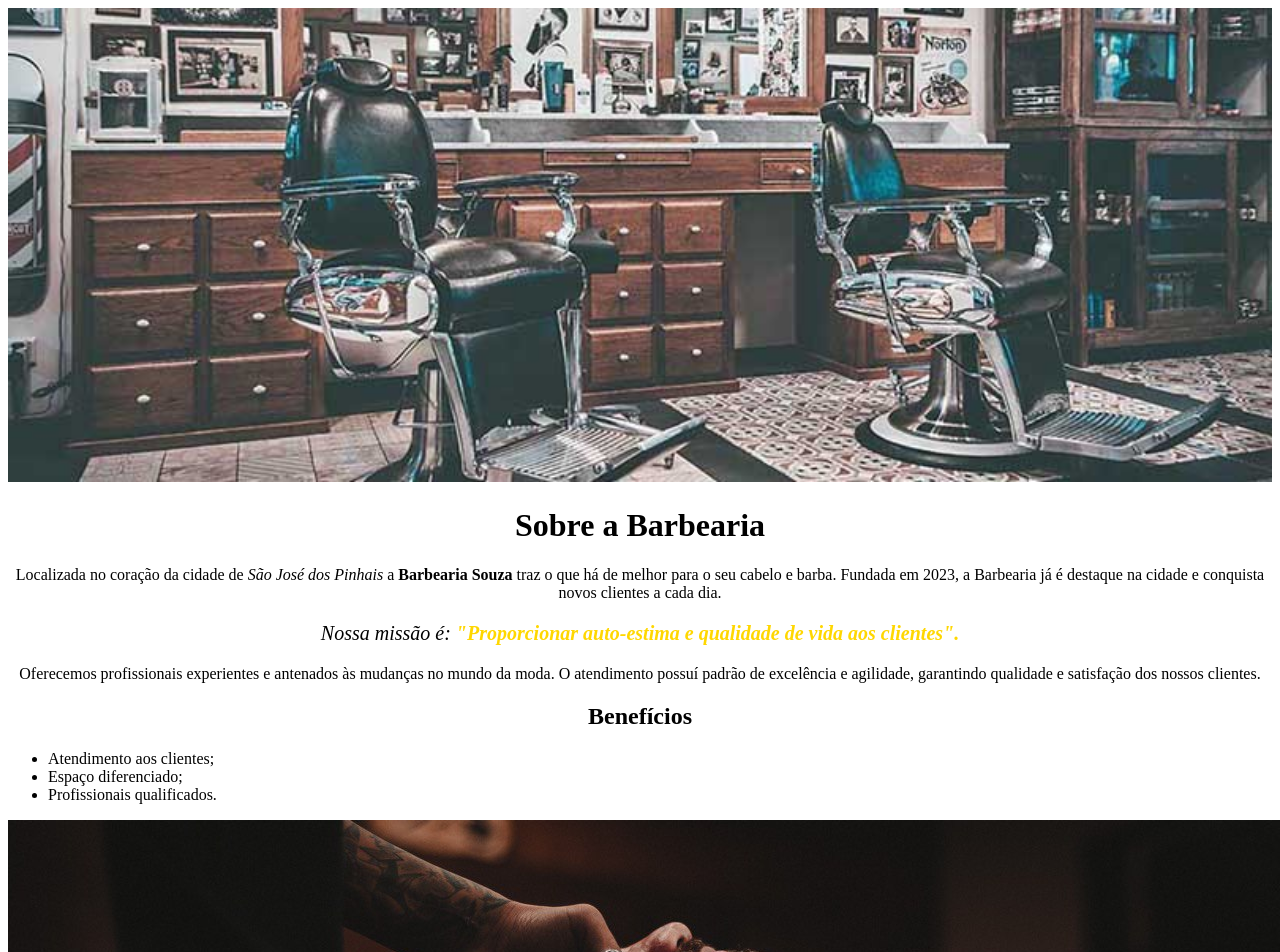
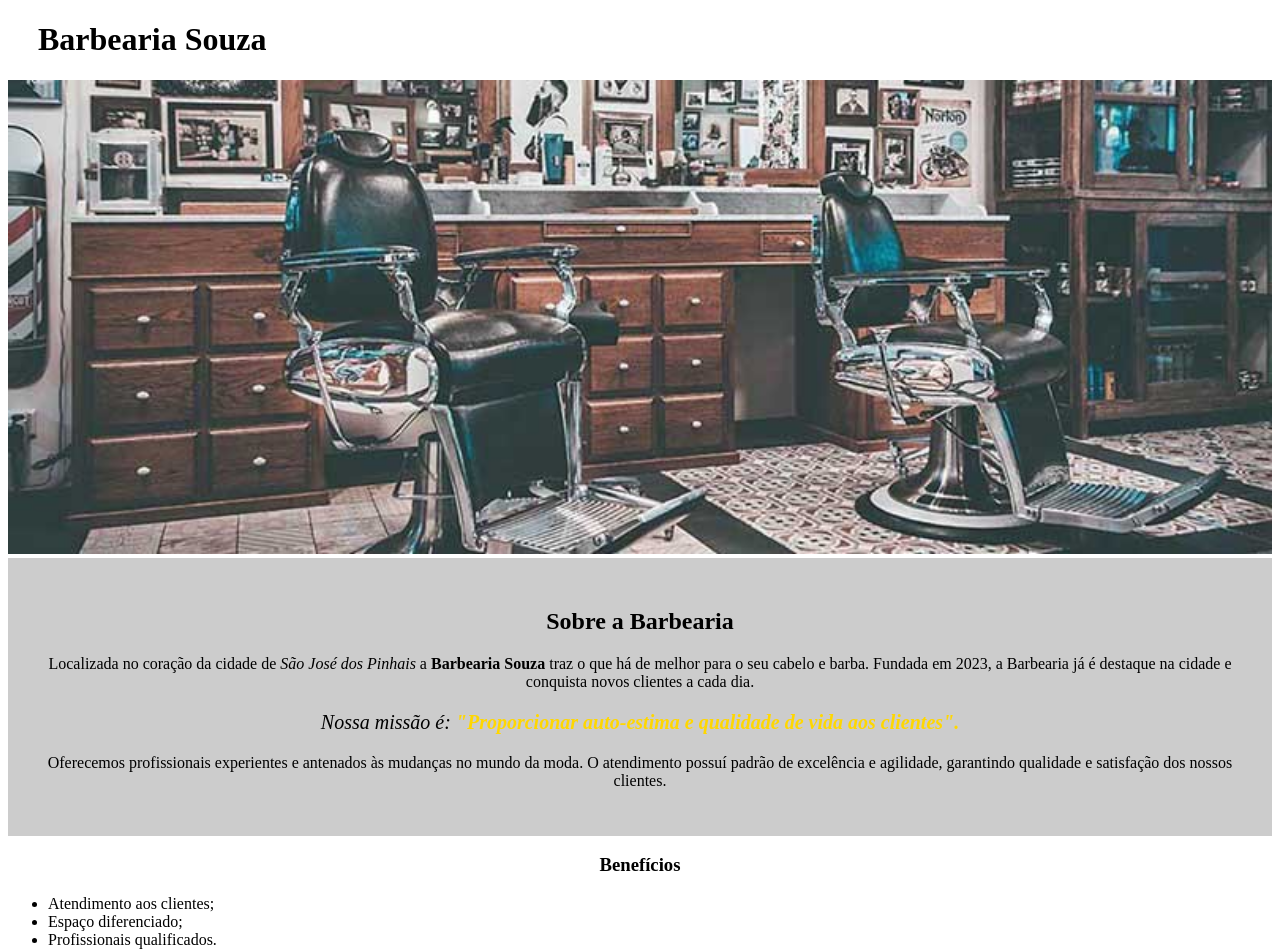
Before and after one commit to luckzXpjl/barbearia, a plain HTML site: page index.html in a window 1280 px wide. Shown: the top 952 px of the page. Drawn offline with Linux system fonts and the light colour scheme.

Commit message:
23/04/24

```diff
--- a/index.html
+++ b/index.html
@@ -10,9 +10,15 @@
 
 <body>
 
+  <header>
+   <h1 class="titulo-principal">Barbearia Souza</h1>
+    </header>
+
   <img id="banner" src="banner.jpg">
 
-  <h1>Sobre a Barbearia</h1>
+  <div class="principal">
+
+  <h2 class="titulo-centralizado">Sobre a Barbearia</h2>
 
   <p>Localizada no coração da cidade de <em> São José dos Pinhais </em> a <strong>Barbearia Souza</strong> traz o que há de melhor para o seu cabelo e barba. Fundada em 2023, a Barbearia já é destaque na cidade e conquista novos clientes a cada dia.</p>
 
@@ -20,13 +26,16 @@
 
   <p>Oferecemos profissionais experientes e antenados às mudanças no mundo da moda. O atendimento possuí padrão de excelência e agilidade, garantindo qualidade e satisfação dos nossos clientes.</p>
 
-<h2>Benefícios</h2>
+    </div>
+
+<div class="beneficios">
+
+<h3 class="titulo-centralizado">Benefícios</h3>
 
 
   <ul>
      <li>Atendimento aos clientes;</li>
     <li>Espaço diferenciado;</li>
-
     <li>Profissionais qualificados.</li>
 
 
@@ -35,6 +44,8 @@
 
   <img src="beneficios.jpg">
 
+</div>
+
 </body>
 
 </html>
--- a/style.css
+++ b/style.css
@@ -1,12 +1,17 @@
-h1{
+.titulo-centralizado{
   text-align: center;
 }
 
-h2{
-  text-align: center;
+.titulo-principal{
+  padding-left: 30px;
 }
 
-p {
+.principal{
+  background-color:#CCCCCC;
+  padding: 30px;
+}
+
+p{
   text-align: center;
 }
 
```
